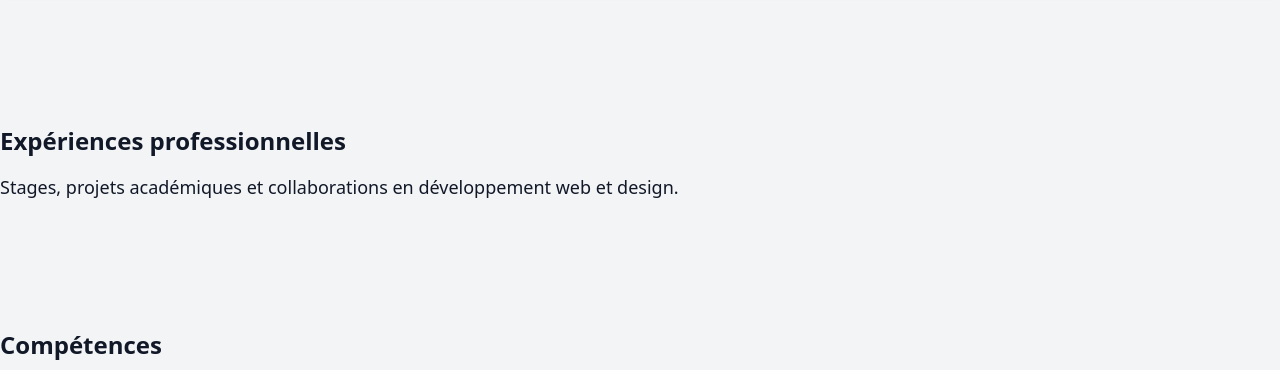
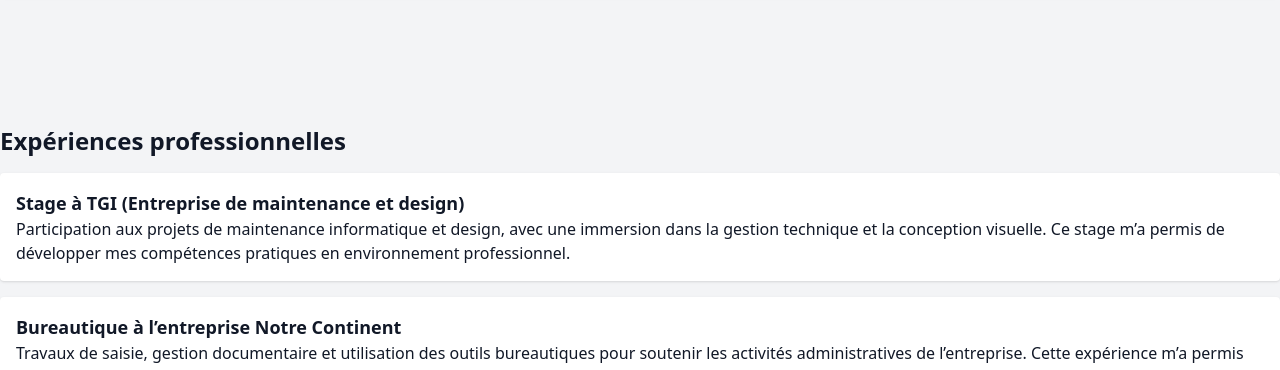
Before and after one commit to fredbello12-devs/my_portfolio, a website: page index.html in a window 1280 px wide. Shown: the part 1627-1997 px from the top of the page. Drawn offline with nearby package versions, Linux system fonts and the light colour scheme.

Commit message:
Ajout des expériences professionnelles : stage à TGI (maintenance et design) et bureautique à Notre Continent

```diff
--- a/index.html
+++ b/index.html
@@ -89,11 +89,20 @@
     </ul>
   </section>
 
-  <!-- Expériences -->
-  <section id="experience" class="container mx-auto py-16 fade-in">
-    <h3 class="text-2xl font-bold mb-4">Expériences professionnelles</h3>
-    <p class="text-lg">Stages, projets académiques et collaborations en développement web et design.</p>
-  </section>
+ <!-- Expériences -->
+<section id="experience" class="container mx-auto py-16 fade-in">
+  <h3 class="text-2xl font-bold mb-4">Expériences professionnelles</h3>
+  <ul class="space-y-4">
+    <li class="bg-white dark:bg-gray-800 p-4 rounded shadow">
+      <h4 class="text-lg font-semibold">Stage à TGI (Entreprise de maintenance et design)</h4>
+      <p>Participation aux projets de maintenance informatique et design, avec une immersion dans la gestion technique et la conception visuelle. Ce stage m’a permis de développer mes compétences pratiques en environnement professionnel.</p>
+    </li>
+    <li class="bg-white dark:bg-gray-800 p-4 rounded shadow">
+      <h4 class="text-lg font-semibold">Bureautique à l’entreprise Notre Continent</h4>
+      <p>Travaux de saisie, gestion documentaire et utilisation des outils bureautiques pour soutenir les activités administratives de l’entreprise. Cette expérience m’a permis de renforcer ma rigueur et mon efficacité dans le traitement de données.</p>
+    </li>
+  </ul>
+</section>
 
   <!-- Compétences avec icônes -->
   <section id="skills" class="container mx-auto py-16 fade-in">
```
